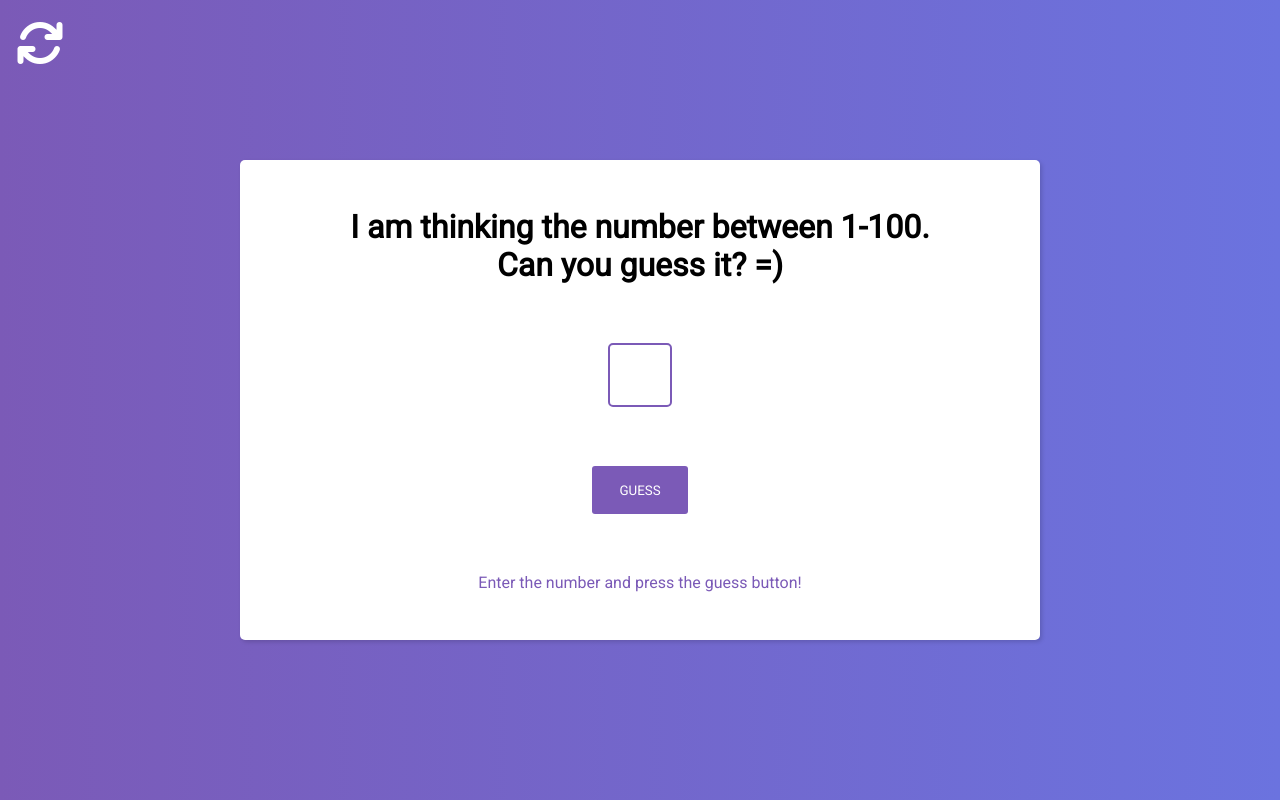
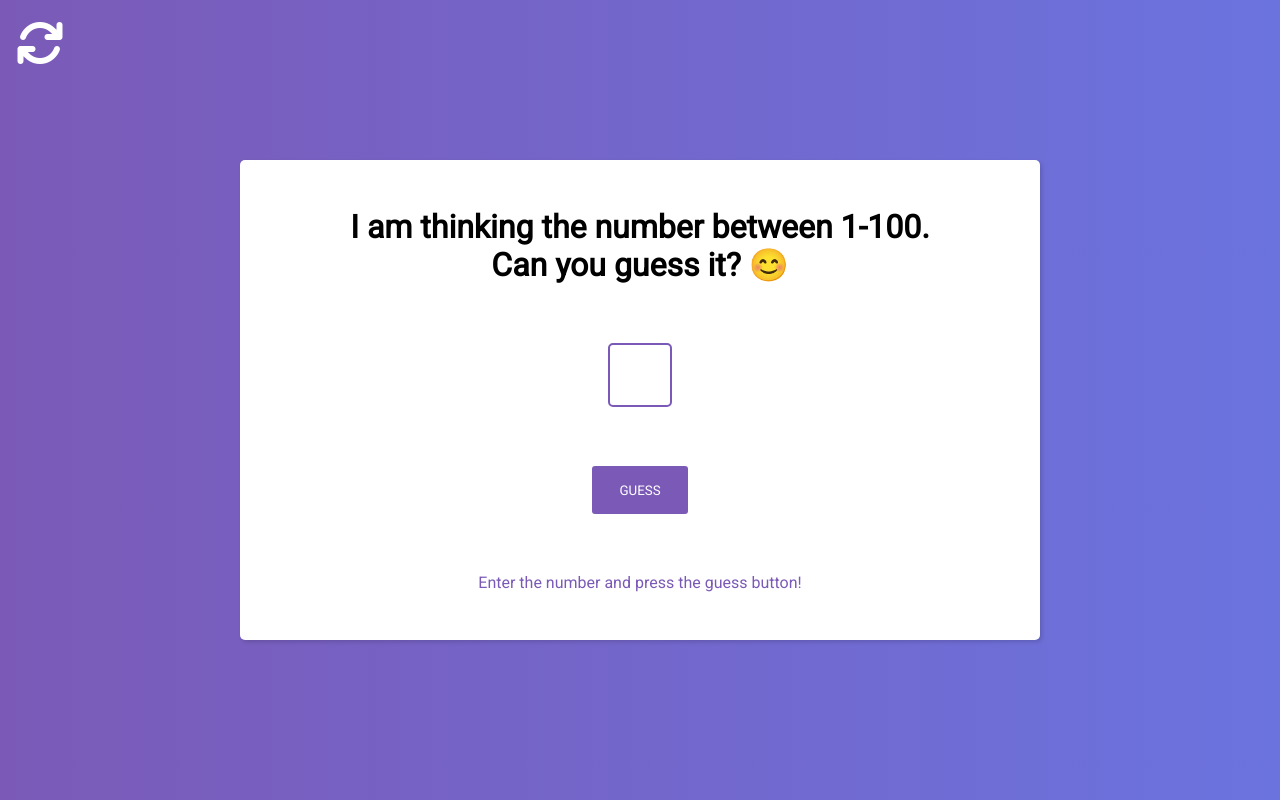
Before and after one commit to Islomjon6474/guessThe-Number, a plain HTML site: page index.html in a window 1280 px wide. Drawn offline with Linux system fonts and the light colour scheme.

Commit message:
fourth commit

```diff
--- a/index.html
+++ b/index.html
@@ -28,7 +28,7 @@
       <div class="box">
         <h1>
           I am thinking the number between 1-100. <br />
-          Can you guess it? =)
+          Can you guess it? &#128522;
         </h1>
         <form>
           <input id="result_input" class="result_input" type="number" />
```
